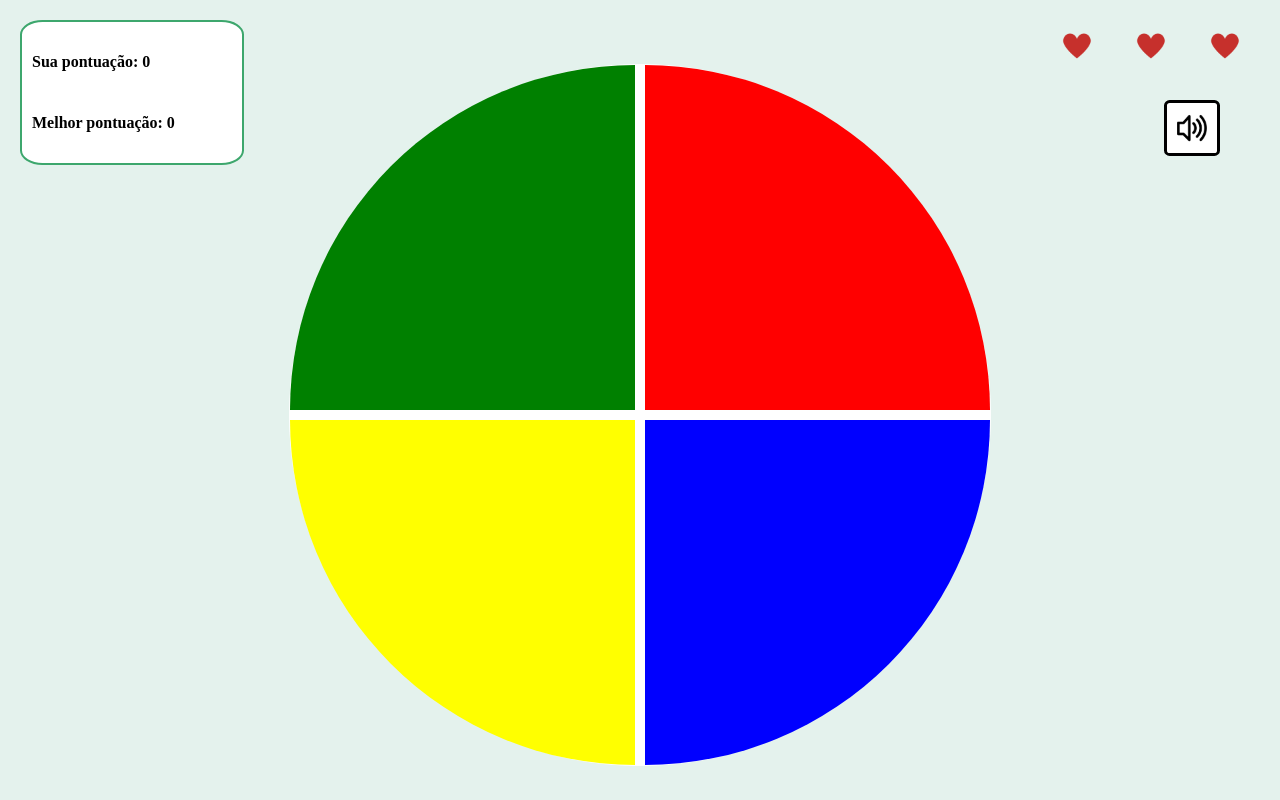
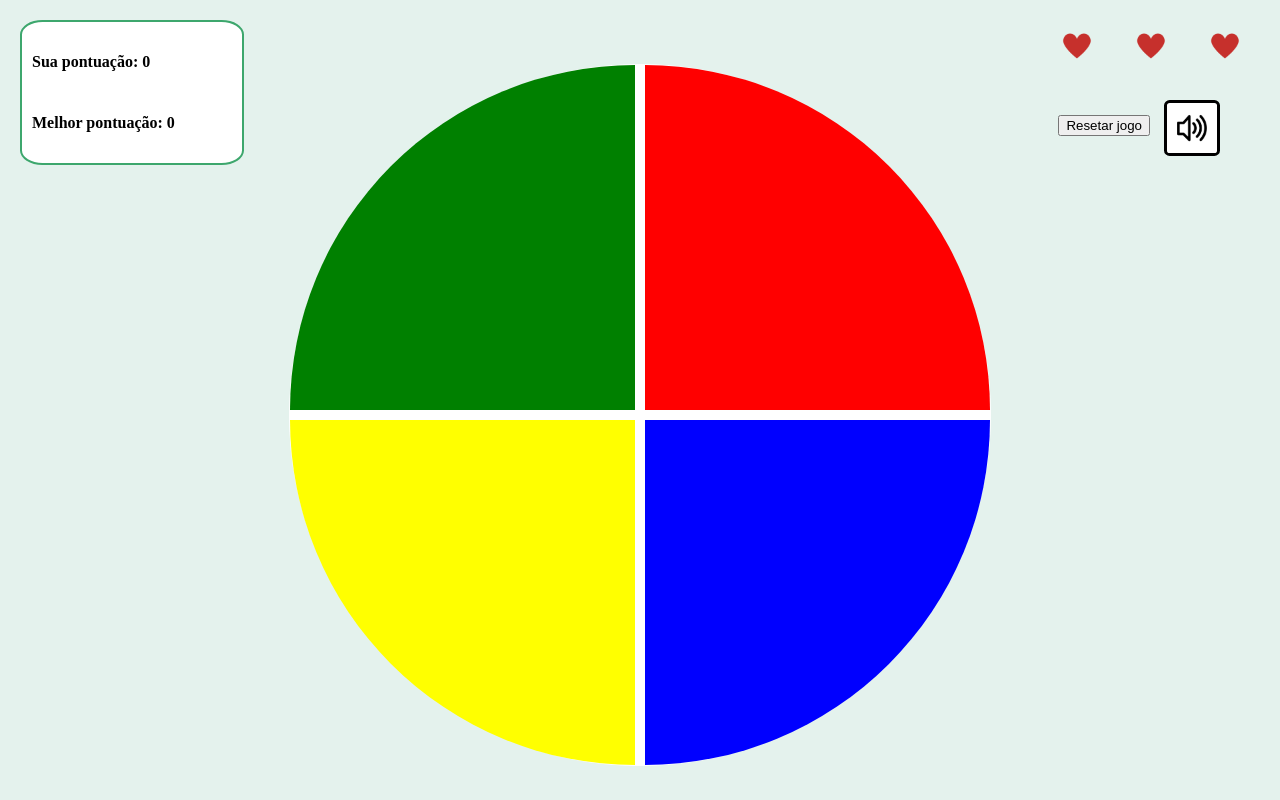
Before and after one commit to guimaraesnatalia/GENIOUS-PRO, a plain HTML site: page index.html in a window 1280 px wide. Drawn offline with Linux system fonts and the light colour scheme.

Commit message:
close #7; Adiciona funcionalidade de resetar o jogo sem precisar perder

```diff
--- a/index.html
+++ b/index.html
@@ -34,6 +34,8 @@
         </div>
     </div>
 
+    <button id="reset" type="button" onclick="playGame()">Resetar jogo</button>
+
     <script type="text/javascript" src="script.js"></script>
 </body>
 </html>
--- a/script.js
+++ b/script.js
@@ -93,8 +93,6 @@ let nextLevel = () => {
 //funcao para game over
 let gameOver = () => {
     alert(`Pontuação: ${score}!\nVocê perdeu o jogo!\nClique em OK para iniciar um novo jogo`);
-    order = [];
-    clickedOrder = [];
 
     if (bestScore < score){
         bestScore = score;
@@ -110,6 +108,8 @@ let playGame = () => {
     alert('Bem vindo ao Gênesis! Iniciando novo jogo!');
     score = 0;
     lives = 3;
+    order = [];
+    clickedOrder = [];
 
     document.getElementById('live1').src = "images/lives.png";
     document.getElementById('live2').src = "images/lives.png";
--- a/style.css
+++ b/style.css
@@ -99,3 +99,9 @@ body{
 .pontuacao div h4{
     display: inline-block;
 }
+
+#reset{
+    position:absolute;
+    right: 130px;
+    top: 115px;
+}
```
